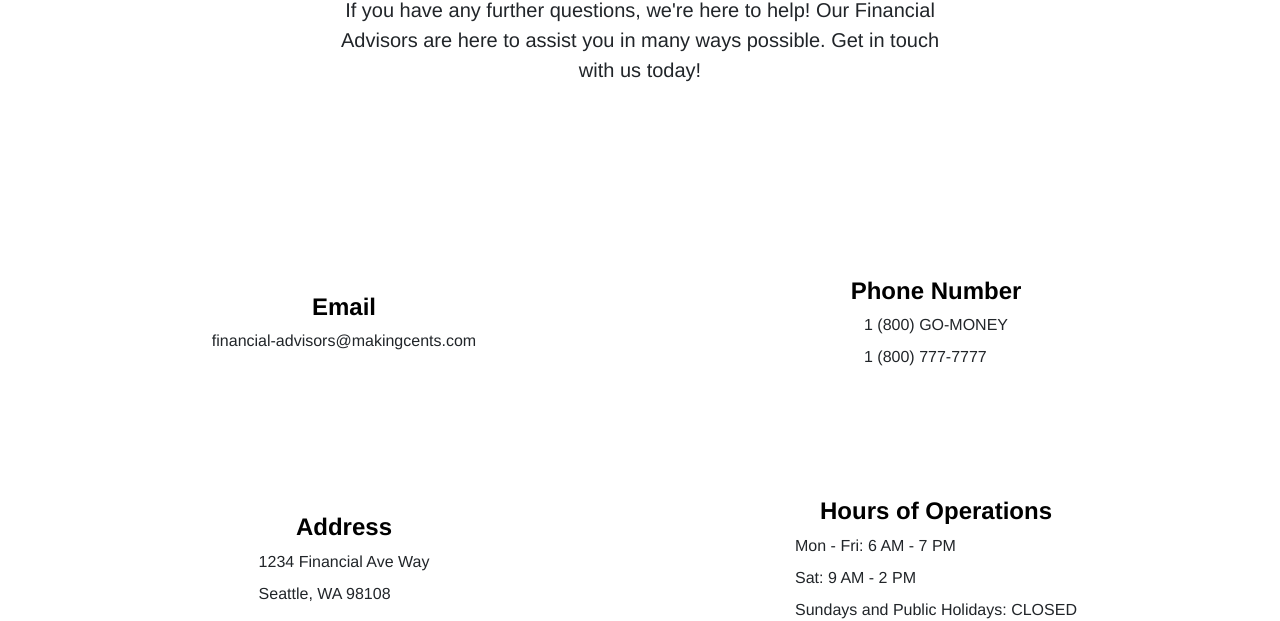
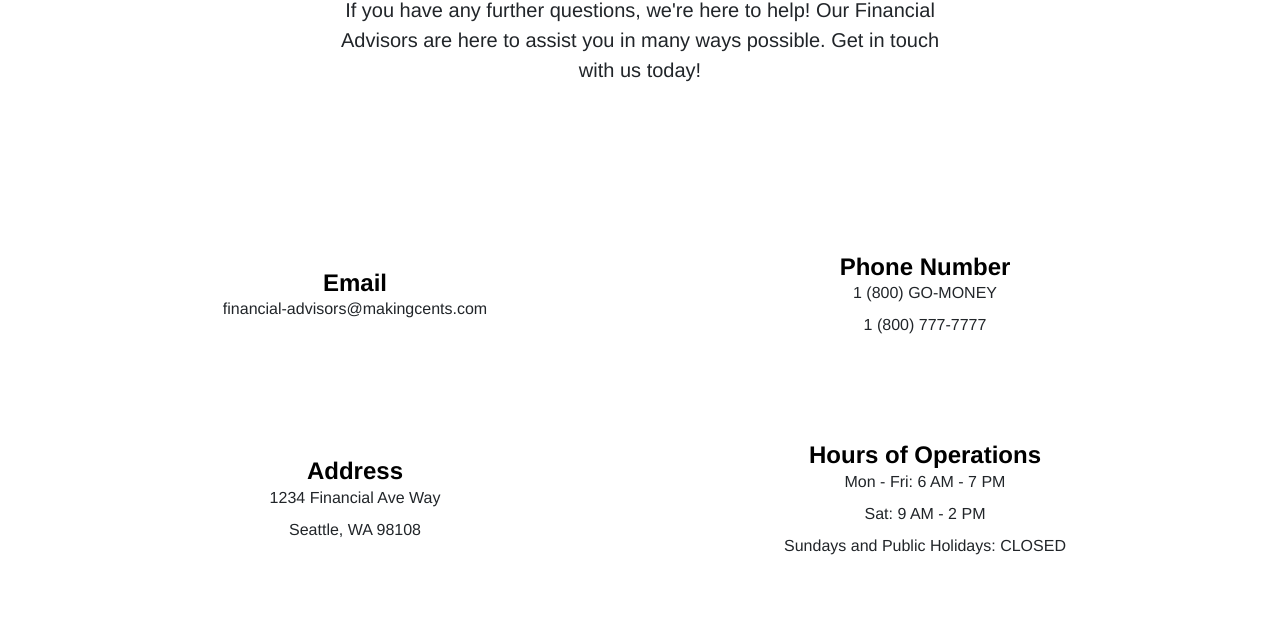
Before and after one commit to miicrs/cfa-primary-keys, a website: page HTML/contact.html in a window 1280 px wide. Shown: the part 336-957 px from the top of the page. Drawn offline with nearby package versions, Linux system fonts and the light colour scheme.

Commit message:
Improved Contact Us Page

```diff
--- a/CSS/style.css
+++ b/CSS/style.css
@@ -1,4 +1,4 @@
-body, h1, h2, p, button, ul, li, h4 {
+body, h1, h2, h3, p, button, ul, li, h4 {
     font-family: Helvetica, sans-serif;
 }
 
@@ -35,3 +35,7 @@ textarea:invalid, textarea:focus:invalid {
 /* div {
     place-items: center;
 } */
+
+#thank-you {
+    display: none;
+}
--- a/HTML/contact.html
+++ b/HTML/contact.html
@@ -48,7 +48,7 @@
          </header>
     </div>
 
-    <!--- Welcome Message -->
+    <!--- Contact Us Message -->
     <div class="px-4 py-5 my-5 text-center">
          <img class="d-block mx-auto mb-4" src="/Images/cents.jpg" alt="" width="72" height="72">
           <h1 class="display-5 fw-bold text-body-emphasis">Contact Us!</h1>
@@ -62,10 +62,65 @@
     </div>
 
     <!--- Contact Information --->
-    <div class="row row-cols-1 row-cols-sm-2 g-4 m-5" id="help">
 
-        <!--- Email information --->
-         <div class="col d-flex flex-column gap-2 p-5">
+    <div class="container text-center">
+        <div class="row row-cols-2">
+
+            <div class="col p-5">
+                <h4 class="fw-semibold mb-0 text-body-emphasis" id="email">Email</h4>
+                <ul class="nav flex-column">
+                    <li class="nav-item mb-2">
+                        financial-advisors@makingcents.com
+                    </li>
+                </ul>
+            </div>
+
+            <div class="col p-5">
+                <h4 class="fw-semibold mb-0 text-body-emphasis" id="phone">Phone Number</h4>
+                <ul class="nav flex-column">
+                        <li class="nav-item mb-2">
+                            1 (800) GO-MONEY
+                        </li>
+                        <li class="nav-item mb-2">
+                            1 (800) 777-7777
+                        </li>
+                </ul>
+            </div>
+
+            <div class="col p-5">
+                <h4 class="fw-semibold mb-0 text-body-emphasis" id="address">Address</h4>
+                <ul class="nav flex-column">
+                        <li class="nav-item mb-2">
+                            1234 Financial Ave Way
+                        </li>
+                        <li class="nav-item mb-2">
+                            Seattle, WA 98108
+                        </li>
+                </ul>
+            </div>
+
+            <div class="col p-5">
+                <h4 class="fw-semibold mb-0 text-body-emphasis" id="hours">Hours of Operations</h4>
+                <ul class="nav flex-column">
+                        <li class="nav-item mb-2">
+                            Mon - Fri: 6 AM - 7 PM
+                        </li>
+                        <li class="nav-item mb-2">
+                            Sat: 9 AM - 2 PM
+                        </li>
+                        <li class="nav-item mb-2">
+                            Sundays and Public Holidays: CLOSED
+                        </li>
+                </ul>
+            </div>
+
+        </div>
+    </div>
+
+
+    <!-- <div class="row row-cols-1 row-cols-sm-2 g-4 m-5" id="help">
+
+         <div class="col d-flex flex-column gap-2 p-5 d-flex align-items-start">
              <h4 class="fw-semibold mb-0 text-body-emphasis" id="email">Email</h4>
              <ul class="nav flex-column">
                 <li class="nav-item mb-2">
@@ -74,8 +129,7 @@
              </ul>
          </div>
 
-         <!--- Phone number --->
-         <div class="col d-flex flex-column gap-2 p-5">
+         <div class="col d-flex flex-column gap-2 p-5 d-flex align-items-start">
               <h4 class="fw-semibold mb-0 text-body-emphasis" id="phone">Phone Number</h4>
                <ul class="nav flex-column">
                     <li class="nav-item mb-2">
@@ -84,11 +138,12 @@
                     <li class="nav-item mb-2">
                         1 (800) 777-7777
                     </li>
-              </ul>
+               </ul>
          </div>
 
-         <!--- Address --->
-         <div class="col d-flex flex-column gap-2 p-5">
+
+
+         <div class="col d-flex flex-column gap-2 p-5 d-flex align-items-start">
               <h4 class="fw-semibold mb-0 text-body-emphasis" id="address">Address</h4>
               <ul class="nav flex-column">
                     <li class="nav-item mb-2">
@@ -100,8 +155,7 @@
               </ul>
          </div>
 
-         <!--- Hours of operation --->
-         <div class="col d-flex flex-column gap-2 p-5">
+         <div class="col d-flex flex-column gap-2 p-5 d-flex align-items-start">
             <h4 class="fw-semibold mb-0 text-body-emphasis" id="hours">Hours of Operations</h4>
             <ul class="nav flex-column">
                     <li class="nav-item mb-2">
@@ -115,11 +169,11 @@
                     </li>
             </ul>
          </div>
-    </div>
+    </div> -->
 
     <div class="col-lg-6 mx-auto">
-        <p class="lead mb-4" style="text-align: center;">
-            Or, input your message below, and our financial advisors are here to help you!
+        <p class="lead mb-4 p-5" style="text-align: center;">
+            Or, input your message below, and our Financial Advisors are here to help you!
         </p>
     </div>
 
@@ -127,8 +181,7 @@
 
     <section class="container-sm p-4">
         <h3 style="text-align: center;" class="p-5"> Questions or comments </h3>
-
-
+        <!--- Start of this form --->
         <form id="comment-form">
             <!--- Full name --->
             <div class="mb-3">
@@ -157,15 +210,16 @@
             </div>
             <input type="submit" value='Submit'>
         </form>
+        <!--- End of this form --->
 
-        <!--- Form Success --->
-        <!-- <div id="form-success">
-            <h2>
+        <!-- - Form Success - Thank you confirmation message --->
+        <div id="thank-you" style="display: none;">
+            <h2 style="text-align: center;">
                 Thank you for submitting our form! <br>
                 Our Financial Advisors will be ready to reach out
                 to you as soon as possible.
             </h2>
-        </div> -->
+        </div>
 
     </section>
 
--- a/JavaScript/contact.js
+++ b/JavaScript/contact.js
@@ -1,6 +1,11 @@
+// For educational purposes only,
+// these are the examples that are very bad and not clean!
 const swears = ["gross", "jerk", "stupid", "dumb", "sucks", "hate"];
-const badNames = ["poopypants", "bobbyheads", "bloomers"];
+const badNames = ["Poopypants", "Bobbyheads", "Bloomers"];
 
+
+// Returns a bad word which is detected
+// Otherwise, return false
 function dirtyWords(words) {
     let badWords = swears.some((word) => words.includes(word));
     if(badWords) {
@@ -10,8 +15,11 @@ function dirtyWords(words) {
     }
 }
 
+// Return a bad name as true if found
+// Otherwise, return false
 function dirtyNames(names) {
-    let badName = badNames.some((name) => names.include(name));
+    let badName = badNames.some((name) => names.includes(name));
+    return badName;
 }
 
 // IDs needed:
@@ -19,7 +27,17 @@ function dirtyNames(names) {
 // - email-address
 // - comments
 
-comment.addEventListener('focus', function () {
+let userComment = document.getElementById("comments");
+console.log(userComment);
+userComment.addEventListener('focus', function () {
+    this.classList.remove('is-danger');
+    warning.classList.remove('is-danger');
+    warning.innerHTML = '';
+});
+
+let userName = document.getElementById("name");
+console.log(userName);
+userName.addEventListener('focus', function() {
     this.classList.remove('is-danger');
     warning.classList.remove('is-danger');
     warning.innerHTML = '';
@@ -45,7 +63,7 @@ function submitComment(event) {
         return;
     } else {
         this.style.display = "none";
-        document.getElementById("form-success").style.display = "block";
+        document.getElementById("thank-you").style.display = "block";
     }
 }
 
```
Also changed, not shown: Images/firmbee-com-SpVHcbuKi6E-unsplash.jpg (added), README.md, 3 other files.
